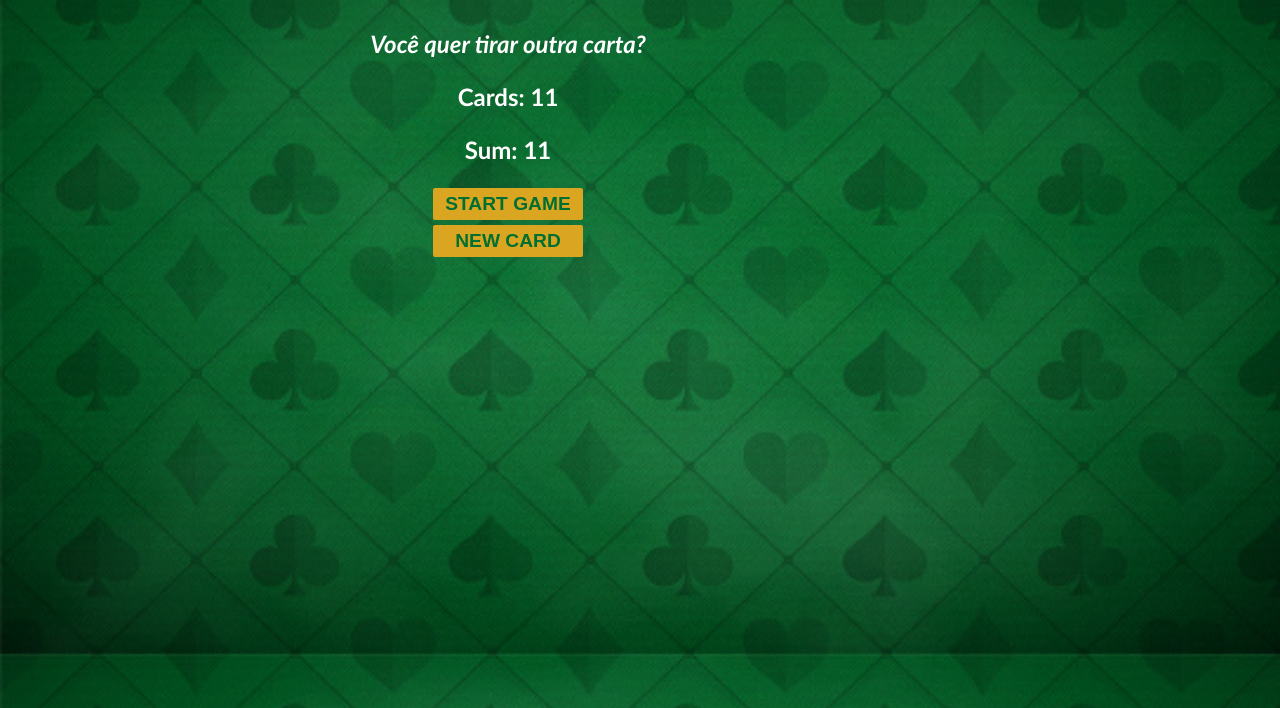
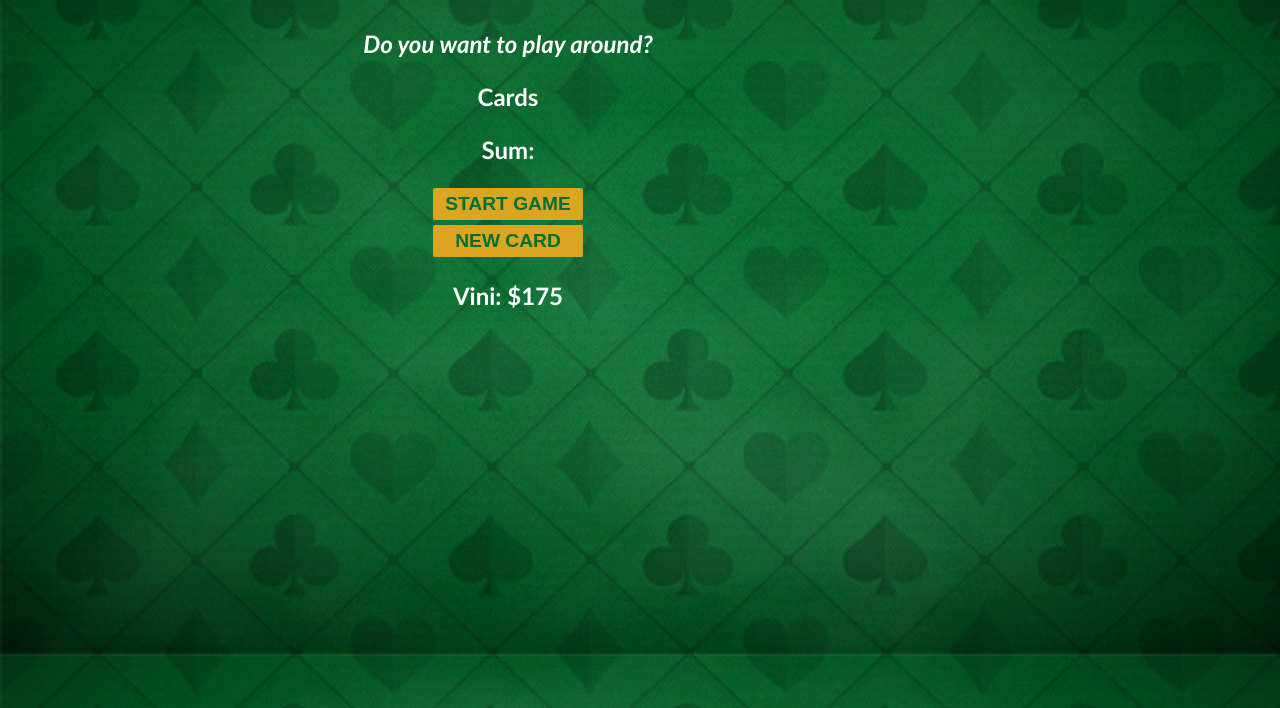
Before and after one commit to VinniC77/The-Black-Jack-game, a plain HTML site: page index.html in a window 1280 px wide. Both pictures are taken after a click on the button "NEW CARD". Shown: the part 92-800 px from the top of the page. Drawn offline with Linux system fonts and the light colour scheme.

Commit message:
Project Completed

```diff
--- a/index.html
+++ b/index.html
@@ -11,6 +11,7 @@
     <p class="sum-el">Sum: </p>
     <button id="start" onClick="startGame()">START GAME</button>
     <button id="new-card" onClick="newCard()">NEW CARD</button>
+    <p id="player-el"></p>
     <script src="script.js"></script>
 </body>
 </html>
--- a/script.js
+++ b/script.js
@@ -1,8 +1,16 @@
+let player = {
+    name: "Vini",
+    chips: 175
+};
+
 let cards = [];
 let sum = 0;
 let hasBlackJack = false;
 let isAlive = false;
 let message = "";
+
+let playerEl = document.getElementById('player-el');
+playerEl.textContent = `${player.name}: $${player.chips}`
 
 let messageEl = document.getElementById('message-el');
 // let sumEl = document.getElementById('sum-el');
@@ -31,12 +39,12 @@ function startGame() {
 
 function renderGame() {
     cardsEl.textContent = "Cards: "
-    for(let i = 0; i < cards.length; i++) {
+    for (let i = 0; i < cards.length; i++) {
         cardsEl.textContent += cards[i] + " "
     }
 
     sumEl.textContent = `Sum: ${sum} `
-    if(sum <= 20) {
+    if (sum <= 20) {
         message = "Você quer tirar outra carta?"
     } else if (sum === 21) {
         message = "Parabéns, você fez um Blackjack!"
@@ -50,8 +58,10 @@ function renderGame() {
 }
 
 const newCard = () => {
-    let card = getRandomCard();
-    sum += card;
-    cards.push(card);
-    renderGame();
+    if (isAlive === true && hasBlackJack === false) {
+        let card = getRandomCard();
+        sum += card;
+        cards.push(card);
+        renderGame();
+    }
 }
```
Also changed, not shown: exercises/exercises.js (+9 -0 lines).
